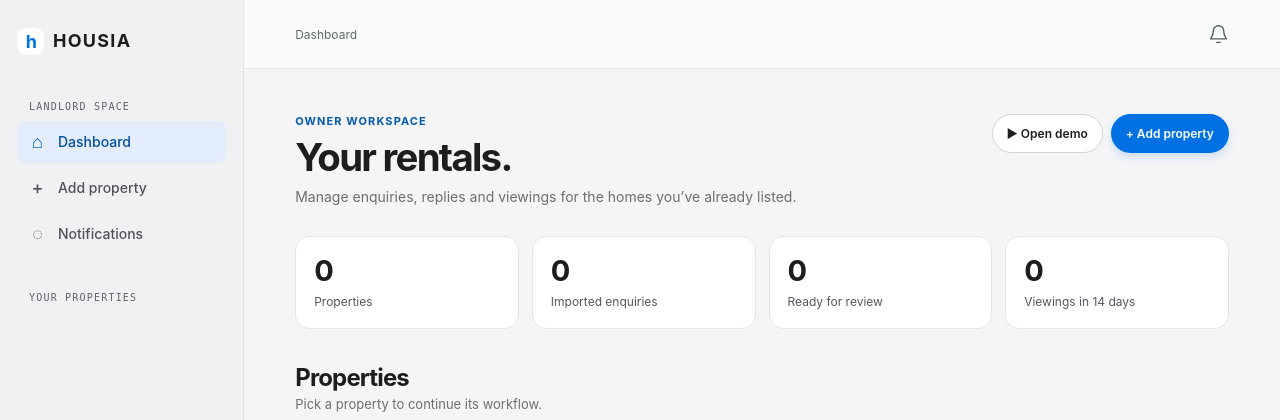
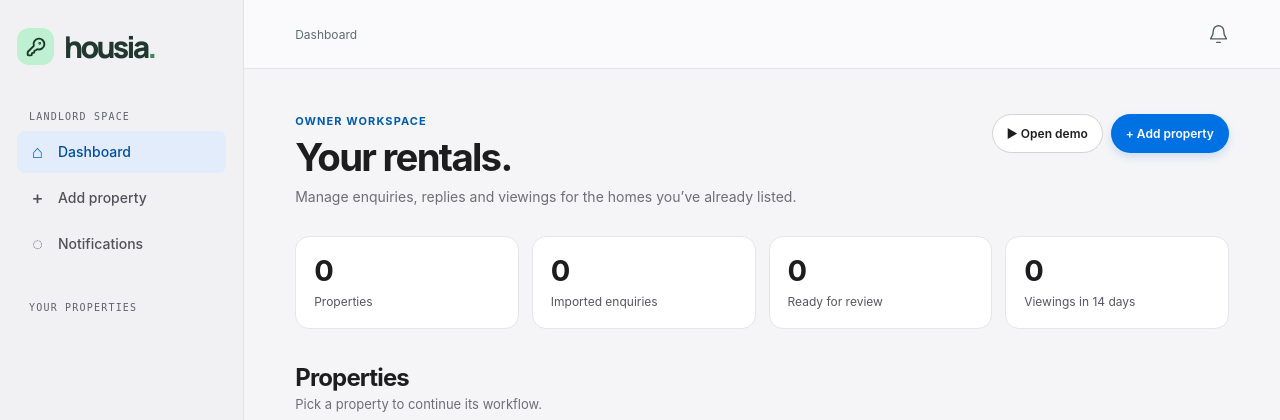
Before and after one commit to anasmidoul/project-hack, a Flask app: page / in a window 1280 px wide. Shown: the top 420 px of the page. Run offline with Flask 3, Linux system fonts and the light colour scheme; data that the repository does not hold is empty.

Commit message:
New HOUSIA logo, favicon and property cover photos

```diff
--- /dev/null
+++ b/housia/static/brand.css
@@ -0,0 +1,18 @@
+@font-face { font-family:"Manrope Variable"; font-style:normal; font-display:swap; font-weight:200 800; src:url("/static/fonts/manrope-latin.woff2") format("woff2-variations"), url("/static/fonts/manrope-latin.woff2") format("woff2"); }
+
+.hz-logo { display:inline-flex; align-items:center; gap:10px; width:max-content; text-decoration:none; }
+.hz-logo__mark { display:grid; place-items:center; flex:none; width:37px; height:37px; border-radius:12px; background:#bff0d2; color:#19382b; }
+.hz-logo__mark svg { width:20px; height:20px; display:block; }
+.hz-logo__word { font-family:"Manrope Variable",Manrope,sans-serif; font-weight:850; font-size:30px; line-height:1; letter-spacing:-.09em; color:#20382d; }
+.hz-logo__dot { color:#3c8763; }
+.hz-logo--dark .hz-logo__word { color:#f6fbf7; }
+.hz-logo--dark .hz-logo__dot { color:#a8eac3; }
+.hz-logo--small { gap:8px; }
+.hz-logo--small .hz-logo__mark { width:30px; height:30px; border-radius:10px; }
+.hz-logo--small .hz-logo__mark svg { width:16px; height:16px; }
+.hz-logo--small .hz-logo__word { font-size:24px; }
+
+.property-photo { display:block; width:100%; height:150px; object-fit:cover; border-radius:15px 15px 0 0; }
+.workspace-property .property-photo + .card__body { padding-top:14px; }
+.property-photo--cover { height:220px; border-radius:15px; margin:0 0 22px; }
+@media (max-width: 720px) { .property-photo--cover { height:150px; margin-bottom:16px; } }
--- a/housia/templates/_macros.html
+++ b/housia/templates/_macros.html
@@ -4,6 +4,15 @@
   flash_messages, property_tabs, phone_frame and empty_state.
   All landlord templates use these so interaction states stay consistent.
 #}
+
+{% macro brand_logo(variant='light', small=False, href='/') -%}
+  <a href="{{ href }}" class="hz-logo{% if variant == 'dark' %} hz-logo--dark{% endif %}{% if small %} hz-logo--small{% endif %}" aria-label="HOUSIA home"><span class="hz-logo__mark"><svg xmlns="http://www.w3.org/2000/svg" width="20" height="20" viewBox="0 0 24 24" fill="none" stroke="currentColor" stroke-width="2.3" stroke-linecap="round" stroke-linejoin="round" aria-hidden="true"><path d="M2.586 17.414A2 2 0 0 0 2 18.828V21a1 1 0 0 0 1 1h3a1 1 0 0 0 1-1v-1a1 1 0 0 1 1-1h1a1 1 0 0 0 1-1v-1a1 1 0 0 1 1-1h.172a2 2 0 0 0 1.414-.586l.814-.814a6.5 6.5 0 1 0-4-4z"/><circle cx="16.5" cy="7.5" r=".5" fill="currentColor"/></svg></span><span class="hz-logo__word" aria-hidden="true">housia<span class="hz-logo__dot">.</span></span></a>
+{%- endmacro %}
+
+{% macro property_photo_url(property) -%}
+  {%- set photos = ['eixample.jpg', 'gracia.jpg', 'eixample-bedroom.jpg'] -%}
+  /static/photos/{{ photos[((property.id if property and property.id else 1) - 1) % 3] }}
+{%- endmacro %}
 
 {% macro button(label, kind='primary', type='button', href=None, extra_class='', disabled=False) -%}
   {% if href %}
--- a/housia/templates/base.html
+++ b/housia/templates/base.html
@@ -1,4 +1,4 @@
-{% from '_macros.html' import flash_messages %}
+{% from '_macros.html' import flash_messages, brand_logo %}
 <!doctype html>
 <html lang="en">
 <head>
@@ -7,13 +7,13 @@
   <title>{% block title %}HOUSIA{% endblock %}</title>
   <link rel="stylesheet" href="/static/style.css">
   <link rel="stylesheet" href="{{ url_for('static', filename='workspace.css') }}">
+  <link rel="stylesheet" href="/static/brand.css">
+  <link rel="icon" type="image/svg+xml" href="/static/favicon.svg">
   {% block head %}{% endblock %}
 </head>
 <body class="app-shell">
   <aside class="sidebar">
-    <a href="/" class="brand" aria-label="HOUSIA home">
-      <span class="brand__mark">h</span><span>HOUSIA</span>
-    </a>
+    {{ brand_logo('light') }}
     <span class="sidebar__eyebrow">LANDLORD SPACE</span>
     <nav class="sidebar-nav" aria-label="Main navigation">
       <a class="sidebar-nav__item {% if request.path == '/' %}is-active{% endif %}" href="/">
--- a/housia/templates/base_mobile.html
+++ b/housia/templates/base_mobile.html
@@ -1,4 +1,4 @@
-{% from '_macros.html' import flash_messages %}
+{% from '_macros.html' import flash_messages, brand_logo %}
 <!doctype html>
 <html lang="en">
 <head>
@@ -6,11 +6,13 @@
   <meta name="viewport" content="width=device-width, initial-scale=1">
   <title>{% block title %}HOUSIA{% endblock %}</title>
   <link rel="stylesheet" href="/static/style.css">
+  <link rel="stylesheet" href="/static/brand.css">
+  <link rel="icon" type="image/svg+xml" href="/static/favicon.svg">
   {% block head %}{% endblock %}
 </head>
 <body class="mobile-shell">
   <header class="mobile-header">
-    <a href="/" class="brand brand--mobile"><span class="brand__mark">h</span><span>HOUSIA</span></a>
+    {{ brand_logo('light', small=True) }}
     <span class="mobile-header__secure">Secure application</span>
   </header>
   <main class="mobile-content">
--- a/housia/templates/dashboard.html
+++ b/housia/templates/dashboard.html
@@ -1,5 +1,5 @@
 {% extends 'base.html' %}
-{% from '_macros.html' import empty_state %}
+{% from '_macros.html' import empty_state, property_photo_url %}
 {% block title %}Dashboard · HOUSIA{% endblock %}
 {% block content %}
 <section class="page-heading workspace-heading">
@@ -18,6 +18,7 @@
 <div class="three-up">
   {% for prop in properties %}
   <article class="card workspace-property">
+    <img class="property-photo" src="{{ property_photo_url(prop) }}" alt="" loading="lazy">
     <div class="card__body"><span class="workspace-property-icon" aria-hidden="true">⌂</span><h3>{{ prop.title }}</h3><p class="muted">{{ prop.address }}, {{ prop.city }}</p><p><strong>€{{ '{:,}'.format(prop.rent_eur) }}</strong> <span class="muted">/ month</span></p></div>
     <div class="card__footer"><small>{{ prop.enquiries }} enquiries · {{ prop.to_review }} to review</small><a class="workspace-link" href="/properties/{{ prop.id }}">Open workspace →</a></div>
   </article>
--- a/housia/templates/property.html
+++ b/housia/templates/property.html
@@ -1,5 +1,5 @@
 {% extends 'base.html' %}
-{% from '_macros.html' import empty_state, property_tabs %}
+{% from '_macros.html' import empty_state, property_tabs, property_photo_url %}
 {% block title %}{{ property.title }} · HOUSIA{% endblock %}
 {% block breadcrumb %}<a class="crumb" href="/">Workspace</a><span class="crumb"> / </span><strong>{{ property.title }}</strong>{% endblock %}
 {% block head %}<script defer src="{{ url_for('static', filename='workspace.js') }}"></script>{% endblock %}
@@ -14,6 +14,7 @@
   <a class="button button--secondary" href="/properties/{{ id }}/edit">Edit property</a>
 </section>
 {{ property_tabs(property, 'overview') }}
+<img class="property-photo property-photo--cover" src="{{ property_photo_url(property) }}" alt="" loading="lazy">
 <section class="stat-grid workspace-stats" aria-label="Property overview">
   {% for value, label in [(stats.applications, 'Applications'), (stats.invited, 'Calendar access'), (stats.booked, 'Viewings booked'), (stats.needs_landlord, 'Conversations need you')] %}
   <article class="stat-card"><strong class="stat-card__value">{{ value }}</strong><span class="stat-card__label">{{ label }}</span></article>
```
Also changed, not shown: tests/test_app.py (+13 -0 lines), housia/static/favicon.svg (added), housia/static/fonts/manrope-latin.woff2 (added), housia/static/photos/eixample-bedroom.jpg (added), housia/static/photos/eixample.jpg (added), housia/static/photos/gracia.jpg (added), 1 other file.
